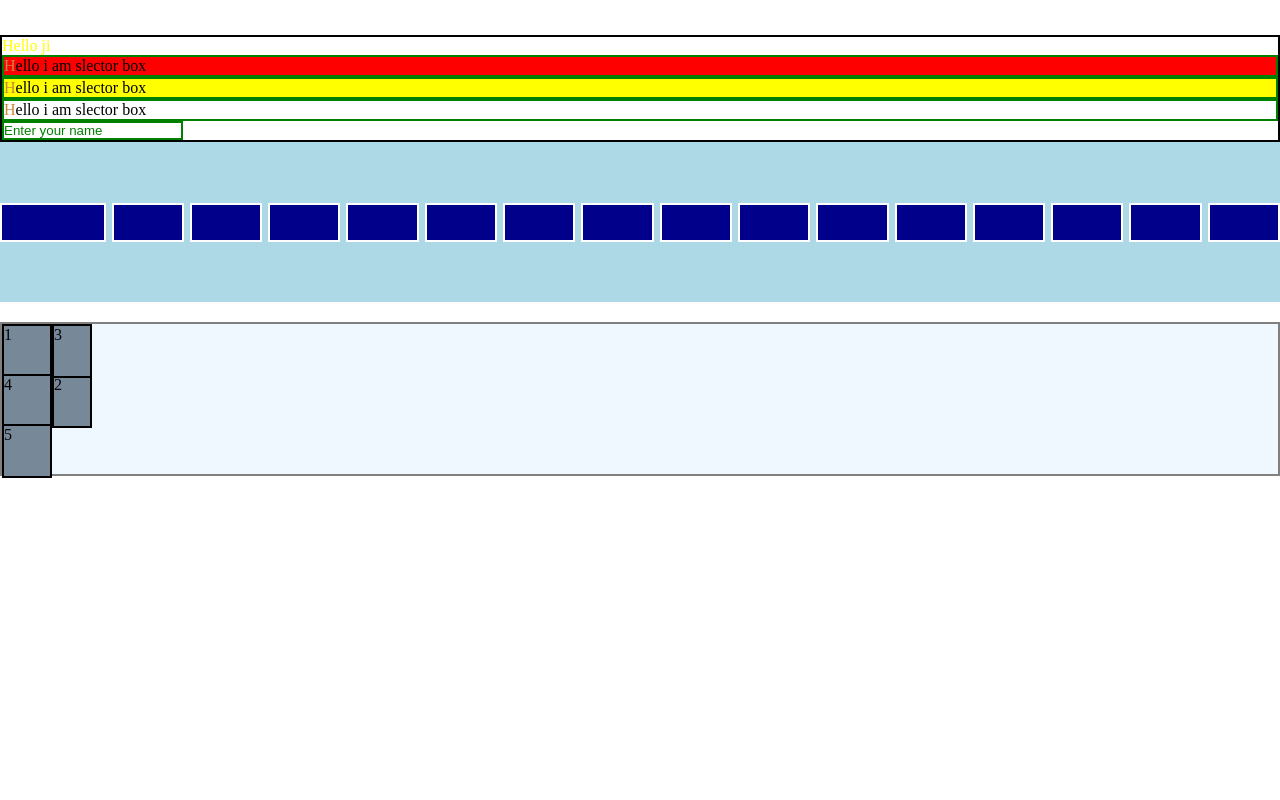
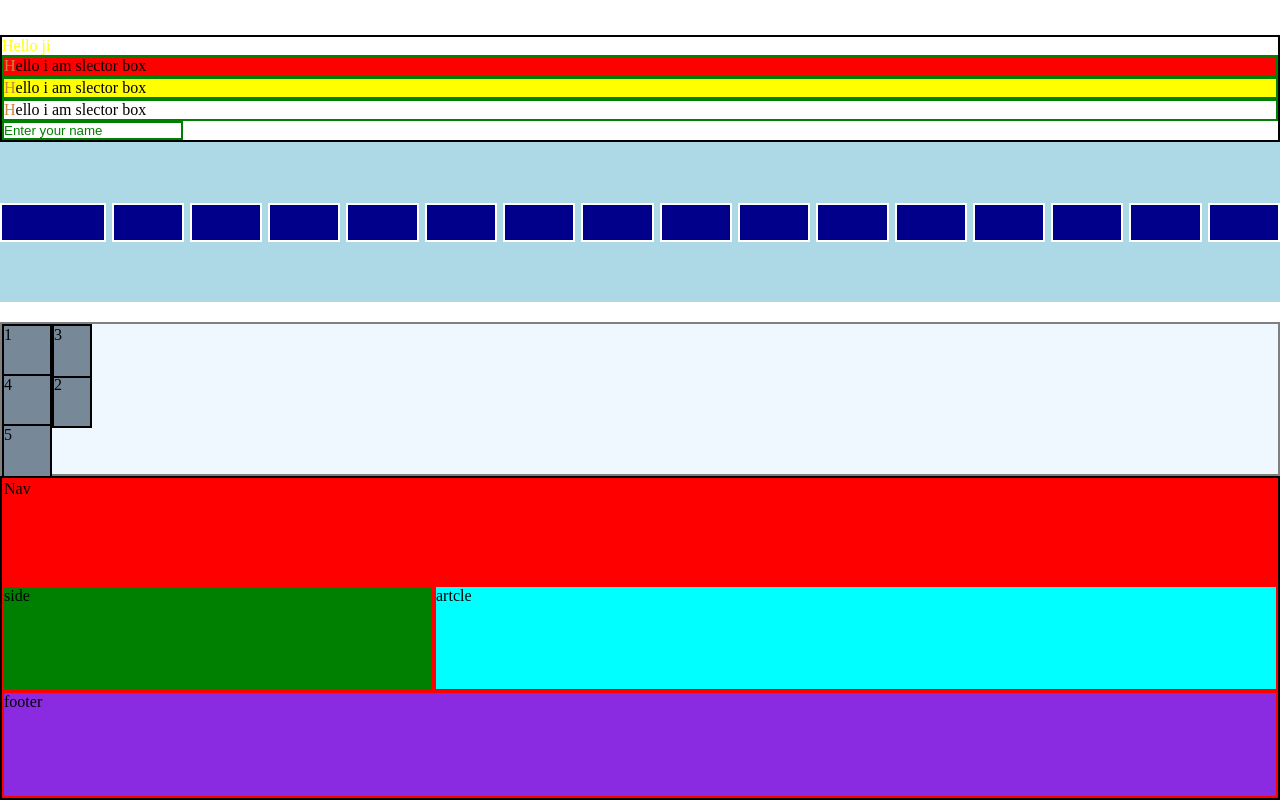
Before and after one commit to vinayak78/Web-development, a plain HTML site: page CSSHtml.html in a window 1280 px wide. Shown: the part 1857-2657 px from the top of the page. Before the commit the page ends 2335 px from the top, so only its background shows below. Drawn offline with Linux system fonts and the light colour scheme.

Commit message:
Adding grid-template-area and some more important funtion

```diff
--- a/CSSHtml.html
+++ b/CSSHtml.html
@@ -141,6 +141,15 @@
         <div class="grid_iteam">4</div>
         <div class="grid_iteam">5</div>
      </div>
+
+     <!-- Grid different way of using grid
+      Grid templete area-->
+      <div class="grid-template-container">
+        <div class="template-iteam area-1">Nav</div>
+        <div class="template-iteam area-2">side</div>
+        <div class="template-iteam area-3">artcle</div>
+        <div class="template-iteam area-4">footer</div>
+      </div>
 </body>
 
 </html>
--- a/style.css
+++ b/style.css
@@ -452,3 +452,38 @@ align -iteam -> algin iteam center cros axis
 
     grid-row: first-column / last-column; */
 }
+
+/* Different way of using grid */
+/* Grid templete area */
+.grid-template-container{
+    background-color: bisque;
+    border: 2px solid black;
+    height: 40vh;
+    display: grid;
+    grid-template-areas:"nav nav nav"
+                        "side article article"
+                        "footer footer footer";
+}
+.template-iteam{
+background-color: cornsilk;
+/* height: 20px */
+/* width: 50px; */
+border: 2px solid red;
+}
+
+.area-1{
+    grid-area: nav;
+    background-color: red;
+}
+.area-2{
+    grid-area: side;
+    background-color: green;
+}
+.area-3{
+grid-area: article;
+background-color: aqua;
+}
+.area-4{
+    grid-area: footer;
+    background-color: blueviolet;
+}
```
